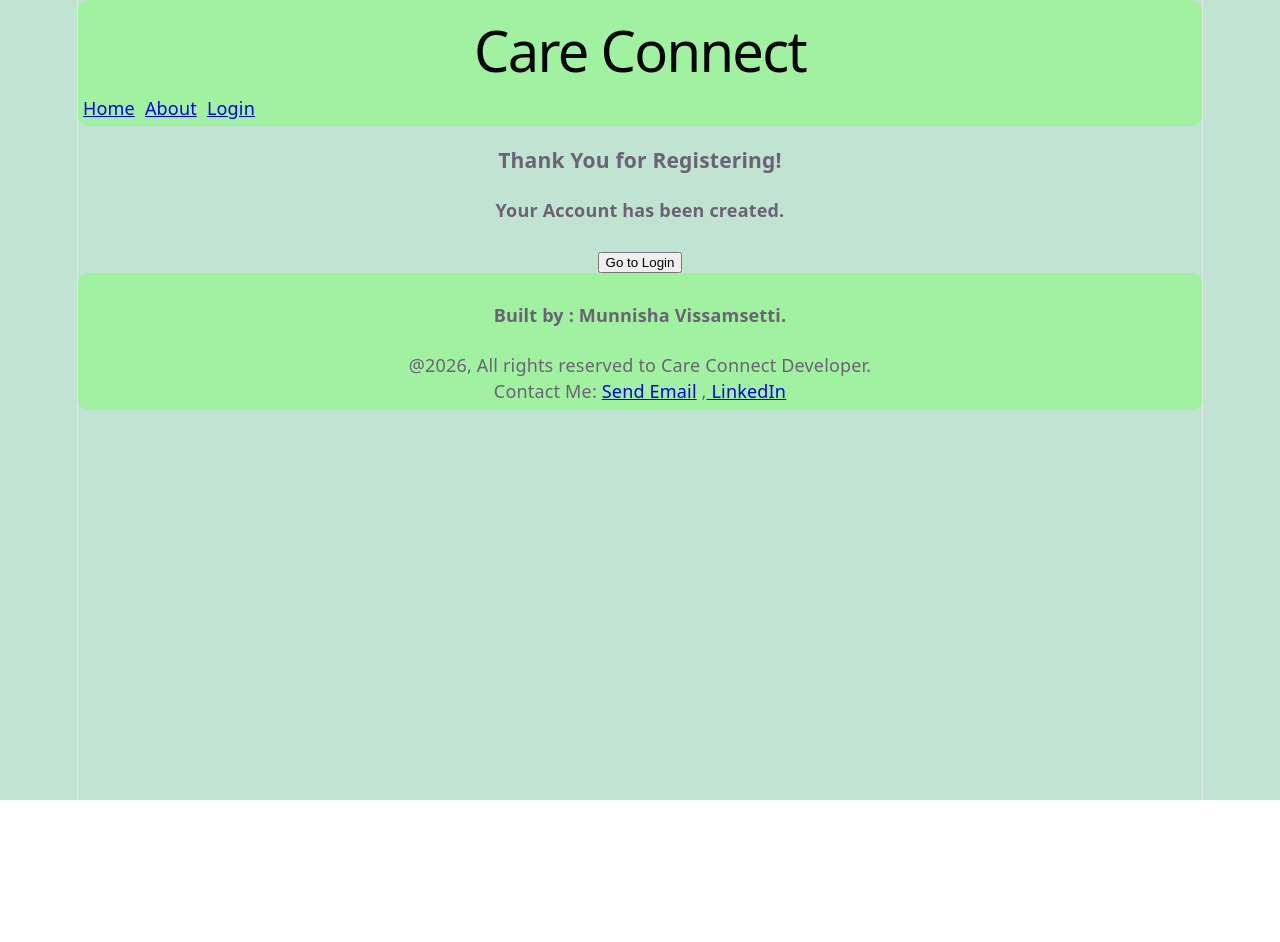
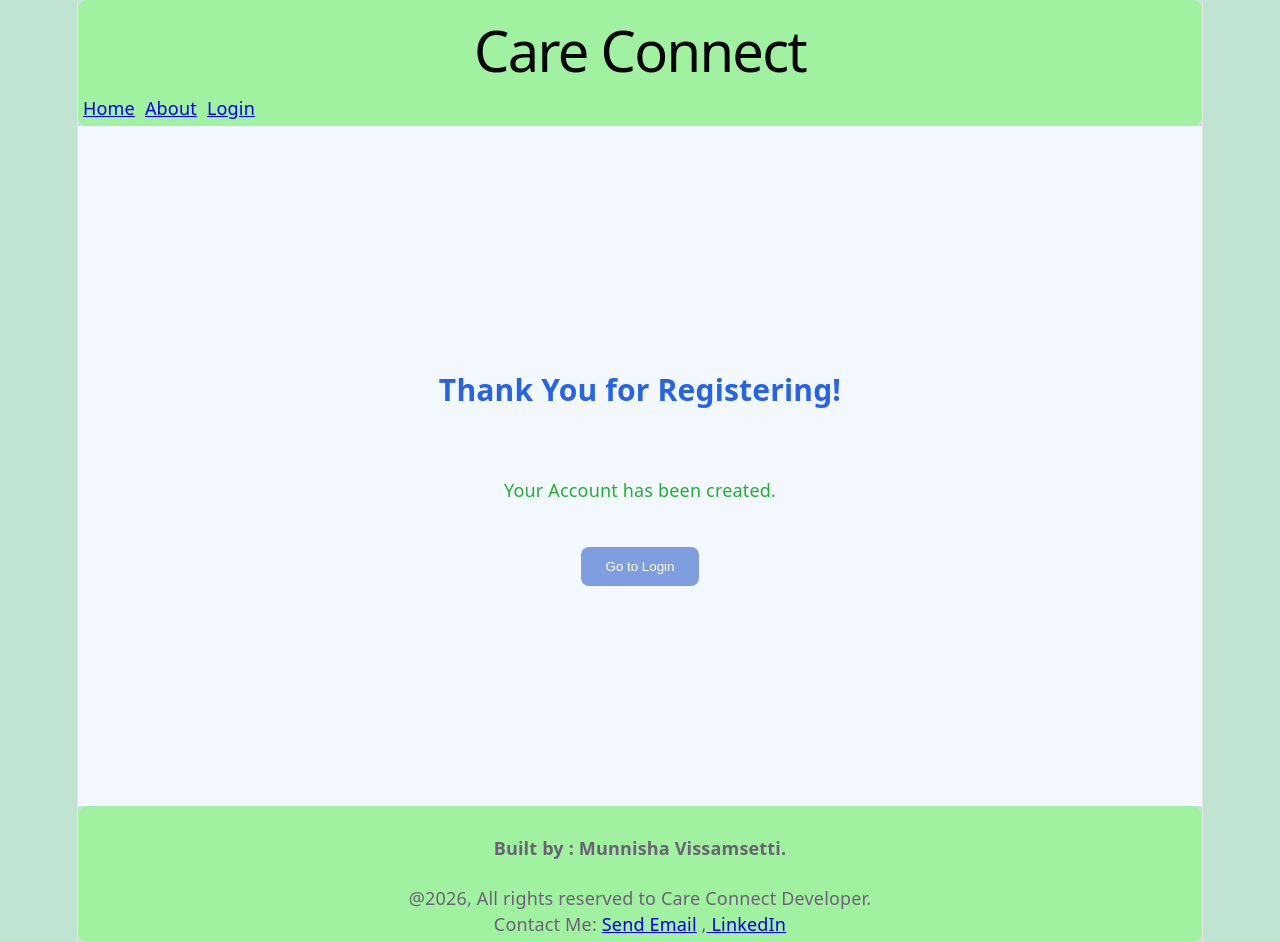
Before and after one commit to Munnisha-code/Final-Project-Unit1-CareConnect, a React (Vite) app: page /thank-you in a window 1280 px wide. Before the commit the page ends 800 px from the top, so only its background shows below. Built offline with nearby package versions, Linux system fonts and the light colour scheme.

Commit message:
Add thank you page CSS styles

```diff
--- a/src/pages/Pages.css
+++ b/src/pages/Pages.css
@@ -1,6 +1,35 @@
 
 
 /* Thankyou page */
+
+.thankyou-container {
+    min-height: calc(100vh - 120px);
+    display: flex;
+    flex-direction: column;
+    justify-content: center;
+    align-items: center;
+    gap: 20px;
+    background-color: #f3f8ff;
+}
+
+.thankyou-container h3 {
+    color: #2563eb;
+    font-size: 30px;
+}
+
+.thankyou-container h4 {
+    color: #23af33;
+    font-weight: normal;
+}
+
+.thankyou-button {
+    padding: 12px 25px;
+    background-color: #7f9edf;
+    color: white;
+    border: none;
+    border-radius: 8px;
+    cursor: pointer;
+}
 
 /*-------------------------------- Register Form ---------------------------- */
 
```
